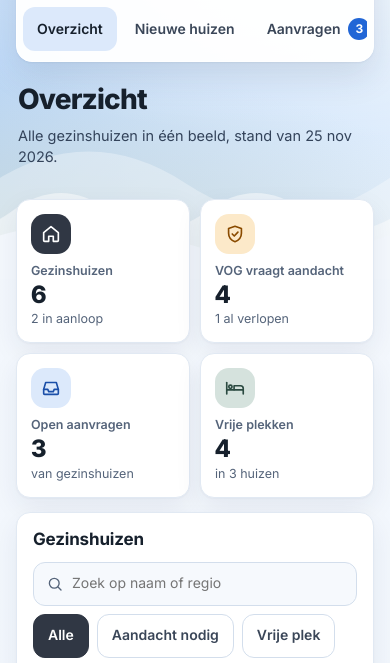
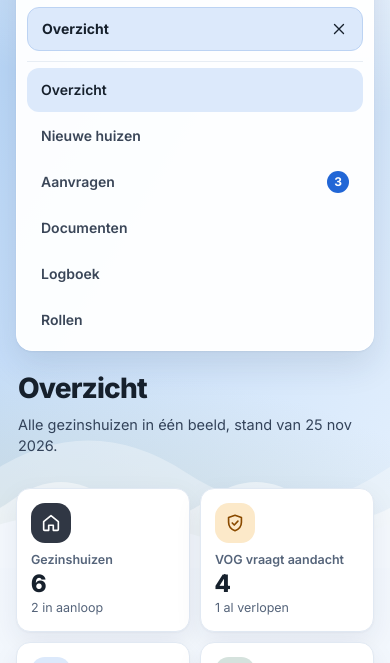
Before and after one commit to Riverflowsbv/Gezinshuizen, a plain HTML site: page index.html in a window 390 px wide. Both pictures are taken after a click on the button "Overzicht". Shown: the part 157-820 px from the top of the page. Drawn offline with Linux system fonts and the light colour scheme.

Commit message:
Uitklapmenu op mobiel

```diff
--- a/index.html
+++ b/index.html
@@ -40,6 +40,8 @@ sc-for,sc-if{display:contents}
 .hero-in{position:relative;z-index:1}
 .topbar{display:flex;flex-wrap:wrap;align-items:center;justify-content:space-between;gap:10px 24px;margin-top:16px;padding:8px 12px 8px 14px;background:rgba(255,255,255,.95);border:1px solid #fff;border-radius:20px;box-shadow:0 1px 2px rgba(28,46,80,.06),0 14px 34px rgba(28,46,80,.12)}
 .brandbox{display:flex;align-items:center;gap:12px}
+.mbtn{display:none;align-items:center;justify-content:space-between;gap:10px;min-height:44px;padding:0 14px;border:1px solid #D3DEEC;border-radius:12px;background:#F6F9FD;font-weight:700;color:#16202C;cursor:pointer}
+.mbtn[aria-expanded="true"]{background:#DCE9FB;border-color:#BCD3F3}
 .bname{font-size:16px;font-weight:800;letter-spacing:-.01em;line-height:1.2}
 .menu{display:flex;flex-wrap:wrap;align-items:center;gap:4px}
 .navi{display:inline-flex;align-items:center;gap:8px;min-height:44px;padding:0 14px;border:0;border-radius:12px;background:transparent;font-weight:600;color:#3A4658;cursor:pointer;white-space:nowrap;transition:background .16s,color .16s}
@@ -149,9 +151,10 @@ sc-for,sc-if{display:contents}
 @keyframes pulse{0%{box-shadow:0 0 0 0 rgba(33,102,214,.38)}70%{box-shadow:0 0 0 10px rgba(33,102,214,0)}100%{box-shadow:0 0 0 0 rgba(33,102,214,0)}}
 @media (max-width:900px){
 .topbar{padding:8px 10px}
-.menu{order:3;flex:1 1 100%;flex-wrap:nowrap;overflow-x:auto;margin:0 -4px;padding-bottom:2px;scrollbar-width:none}
-.menu::-webkit-scrollbar{display:none}
-.navi{flex:none}
+.mbtn{display:flex;order:3;flex:1 1 100%}
+.menu{display:none;order:4;flex:1 1 100%;flex-direction:column;align-items:stretch;gap:2px;padding-top:6px;border-top:1px solid #E7EDF4;animation:drop .2s ease-out both}
+.menu.open{display:flex}
+.navi{justify-content:space-between;width:100%}
 }
 @media (max-width:760px){
 .wrap{padding-left:16px;padding-right:16px}
@@ -227,7 +230,8 @@ sc-for,sc-if{display:contents}
 <img src="prototype/assets/bijelkaar-logo.png" alt="Logo van Bij Elkaar" style="width: 56px; height: 56px; object-fit: contain">
 <div class="col" style="gap: 1px"><div class="bname">Bij Elkaar</div><div class="mut">Gezinshuisportaal</div></div>
 </div>
-<nav aria-label="Hoofdmenu" class="menu">
+<button type="button" class="mbtn" aria-expanded="{{ menuOpen }}" aria-label="Menu" onClick="{{ toggleMenu }}"><span class="mlab">{{ curLabel }}</span><svg class="ic" viewBox="0 0 24 24" aria-hidden="true"><path d="{{ menuIcon }}"></path></svg></button>
+<nav aria-label="Hoofdmenu" class="{{ menuCls }}">
 <sc-for list="{{ nav }}" as="n" hint-placeholder-count="6">
 <button type="button" class="{{ n.cls }}" onClick="{{ n.go }}"><span>{{ n.label }}</span><sc-if value="{{ n.hasBadge }}" hint-placeholder-val="{{ false }}"><span class="badge">{{ n.badge }}</span></sc-if></button>
 </sc-for>
@@ -692,8 +696,8 @@ class Component extends DCLogic {
     const SCREENS = ['dash', 'house', 'new', 'reqs', 'docs', 'log', 'roles'];
     const screen = SCREENS.indexOf(st.screen) >= 0 ? st.screen : 'dash';
     const chip = (s) => 'chip st c-' + s;
-    const go = (s) => () => this.set({ screen: s, toast: '' });
-    const openHouse = (id, tab) => () => this.set({ screen: 'house', houseId: id, tab: tab || 'ov', toast: '' });
+    const go = (s) => () => this.set({ screen: s, toast: '', menuOpen: false });
+    const openHouse = (id, tab) => () => this.set({ screen: 'house', houseId: id, tab: tab || 'ov', toast: '', menuOpen: false });
     const soon = () => {
       clearTimeout(this._t);
       this._t = setTimeout(() => { this.set({ toast: '' }); }, 3400);
@@ -728,7 +732,7 @@ class Component extends DCLogic {
     const NAV = [['dash', 'Overzicht'], ['new', 'Nieuwe huizen'], ['reqs', 'Aanvragen'], ['docs', 'Documenten'], ['log', 'Logboek'], ['roles', 'Rollen']];
     const nav = NAV.map((it) => {
       const on = screen === it[0] || (it[0] === 'dash' && screen === 'house');
-      return { label: it[1], cls: 'navi' + (on ? ' on' : ''), go: go(it[0]), hasBadge: it[0] === 'reqs' && openReqs > 0, badge: String(openReqs) };
+      return { label: it[1], on: on, cls: 'navi' + (on ? ' on' : ''), go: () => this.set({ screen: it[0], toast: '', menuOpen: false }), hasBadge: it[0] === 'reqs' && openReqs > 0, badge: String(openReqs) };
     });
     const houses = rows.map((r, i) => ({
       name: r.x.name, ini: this.ini(r.x.name), regio: r.x.regio, delay: (i * 40) + 'ms',
@@ -829,6 +833,9 @@ class Component extends DCLogic {
 
     return {
       soon: soon,
+      menuOpen: !!st.menuOpen, menuCls: 'menu' + (st.menuOpen ? ' open' : ''), toggleMenu: () => this.set({ menuOpen: !st.menuOpen }),
+      menuIcon: st.menuOpen ? 'M6 6l12 12M18 6 6 18' : 'M4 7h16M4 12h16M4 17h16',
+      curLabel: (nav.find((n) => n.on) || nav[0]).label,
       nav: nav, hero: hero,
       scr: { dash: screen === 'dash', house: screen === 'house', nw: screen === 'new', reqs: screen === 'reqs', docs: screen === 'docs', log: screen === 'log', roles: screen === 'roles' },
       kpi: kpi, filters: segs(['Alle', 'Aandacht nodig', 'Vrije plek']),
```
